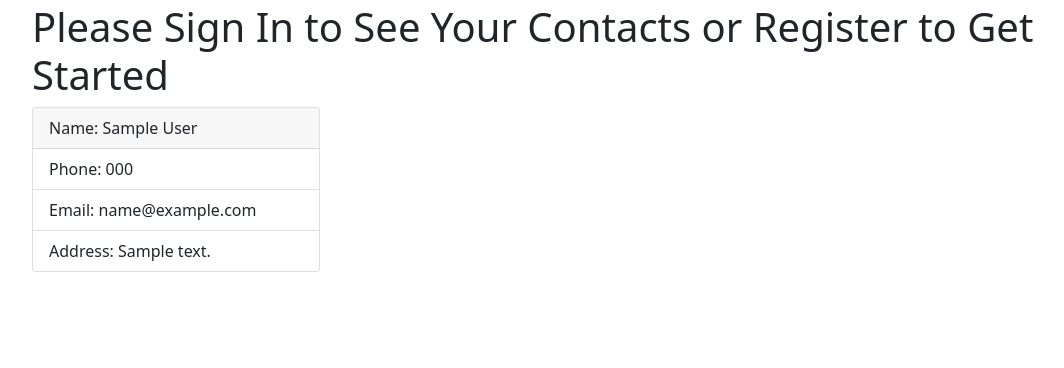
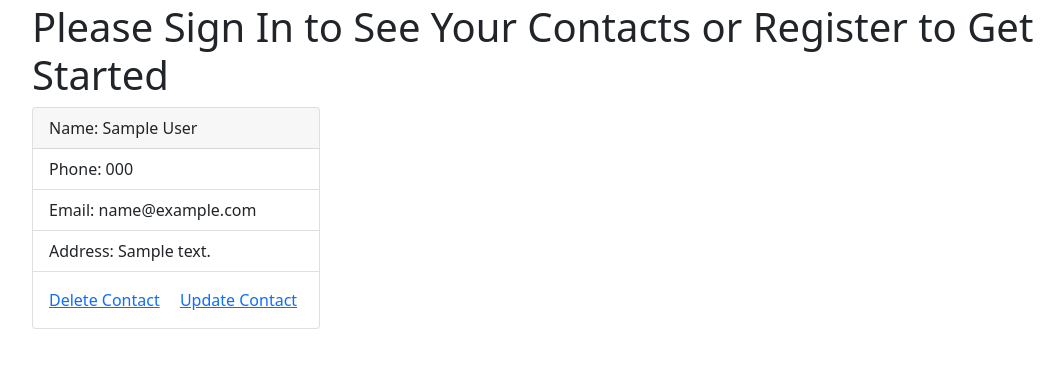
Before and after one commit to ggarcia852/phone_book_flask, a Flask app: page / in a window 1280 px wide. Shown: the part 101-469 px from the top of the page, without its empty margins (62-1126 px from the left). Run offline with Flask 2, Linux system fonts and the light colour scheme; tables that the repository leaves empty hold one stand-in row (values such as "Sample post"); parts of the project's set-up code (start-up, migrations or seed data) failed here and were passed over; some libraries are stand-ins or nearby versions.

Commit message:
delete/update

```diff
--- a/app/routes.py
+++ b/app/routes.py
@@ -91,3 +91,15 @@ def add_contact():
         flash('New Contact Added Successfully', 'success')
         return redirect(url_for('index'))
     return render_template('add_contact.html', form=contact, title=title)
+
+
+
+@app.route('/delete_contact/<phonebook_id>', methods=['POST'])
+@login_required
+def delete_contact(phonebook_id):
+    phonebook_id = Phonebook.query.get_or_404(phonebook_id)
+
+    db.session.delete(phonebook_id)
+    db.session.commit()
+    flash(f'You have deleted {phonebook_id.first_name} from your contacts.', 'success')
+    return redirect(url_for('index'), phonebook_id=phonebook_id)
--- a/app/templates/index.html
+++ b/app/templates/index.html
@@ -21,6 +21,12 @@
       <li class="list-group-item">Email: {{ c.email }}</li>
       <li class="list-group-item">Address: {{ c.address }}</li>
     </ul>
+    <div class="card-body">
+      <a href="#" class="card-link">Delete Contact</a>
+      <!-- not working -->
+     {# {{ url_for('delete_contact'), phonebook_id=phonebook.id) }}  #}
+      <a href="#" class="card-link">Update Contact</a>
+    </div>
   </div>
 
 {% endfor %}
```
